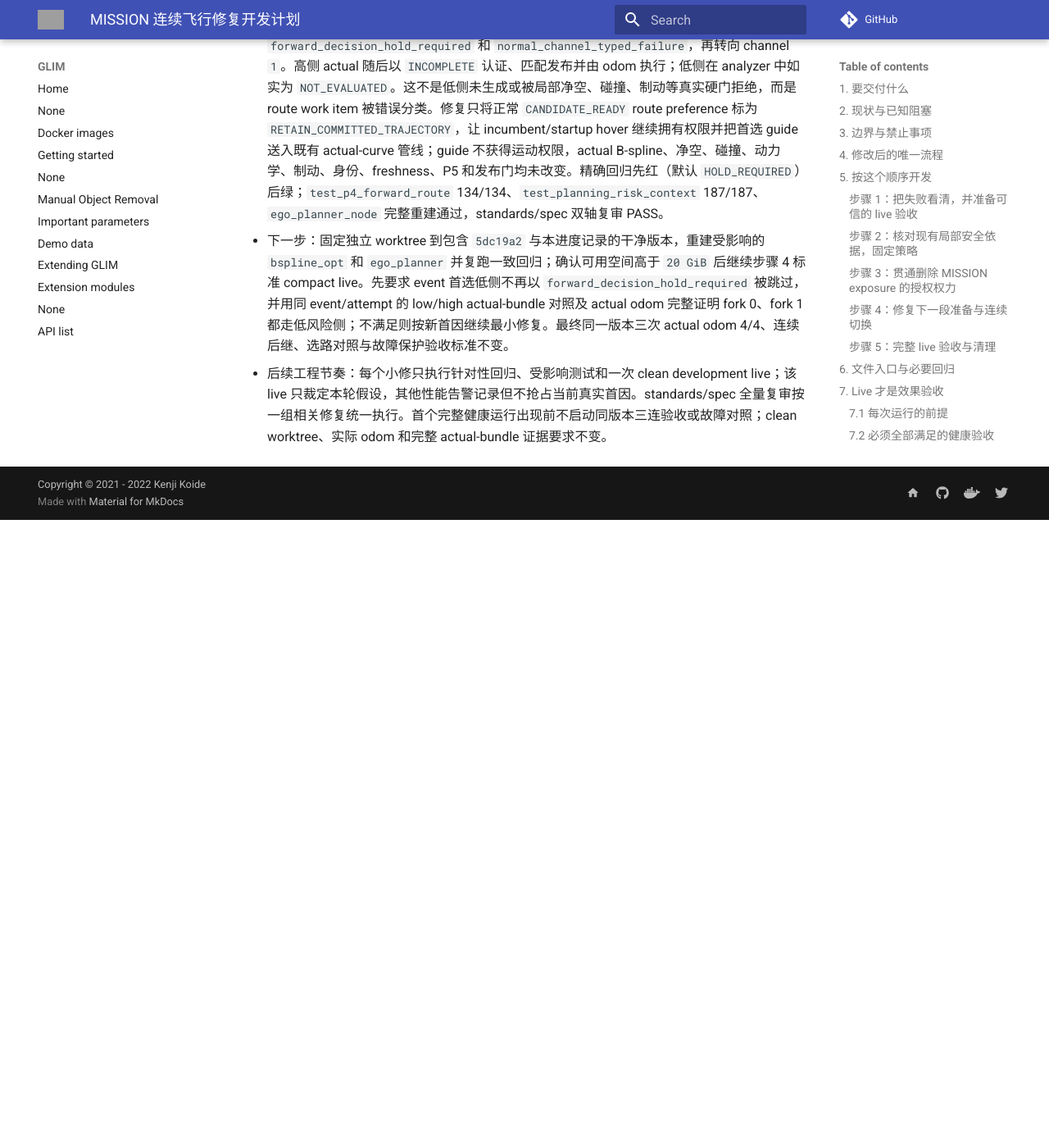
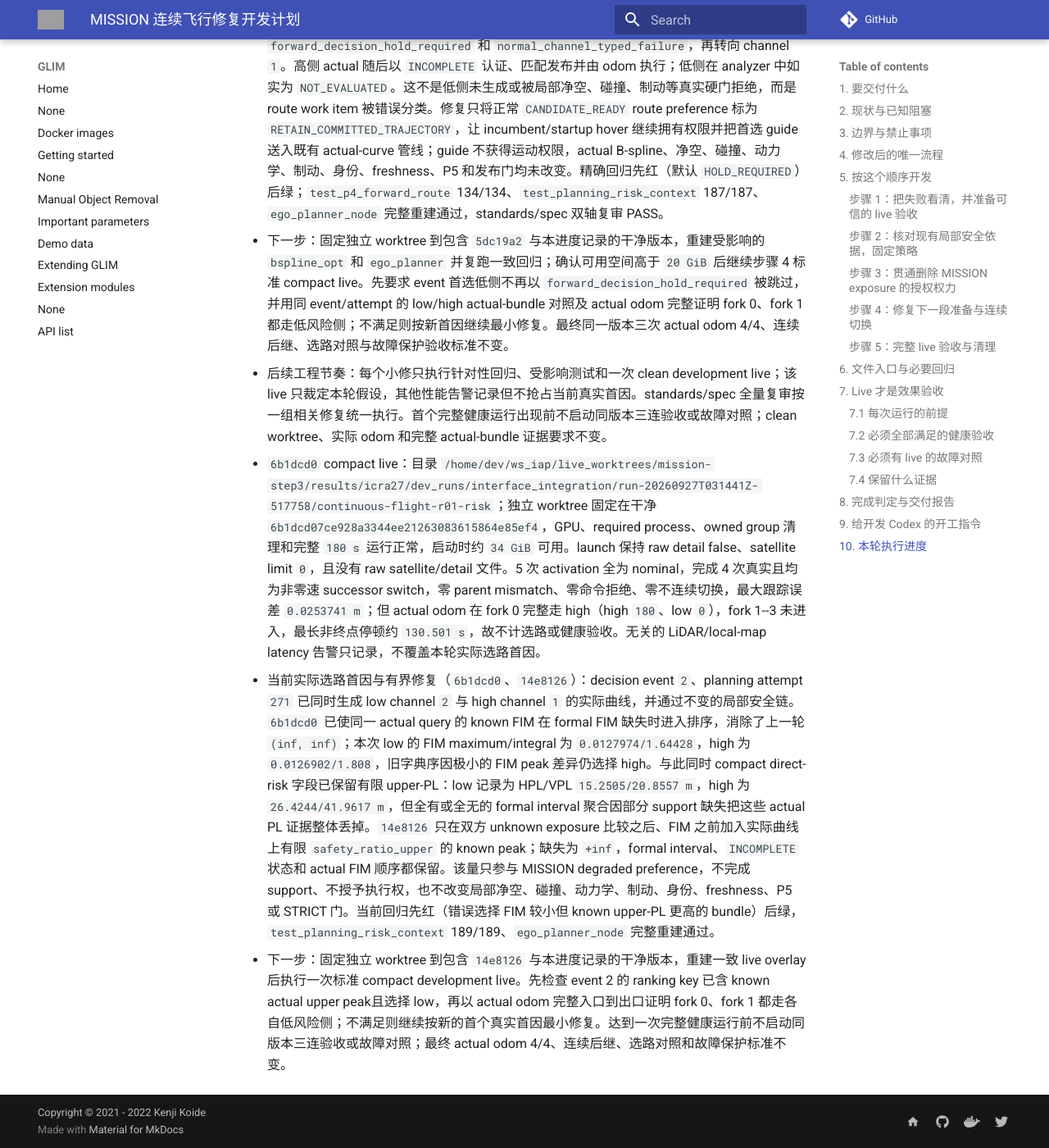
Before and after one commit to Printeger/iap, an MkDocs documentation site: the page built from docs/icra27/MISSION_CONTINUOUS_FLIGHT_IMPLEMENTATION_PLAN.md, in a window 1280 px wide and 1400 px high, scrolled down 46130 px. Shown: the whole window at 82% size. Built offline with MkDocs 1.6.1 and Material for MkDocs 9.7.7, drawn with Linux system fonts in a browser that asks for light colours; nearby versions of some CDN libraries; comment, search, counter and statistics services are not loaded; before the commit the page ends 46764 px from its top, so only the background shows below that; grey boxes are pictures that could not be loaded.

Commit message:
docs(plan): record partial actual PL ordering cause

```diff
--- a/docs/icra27/MISSION_CONTINUOUS_FLIGHT_IMPLEMENTATION_PLAN.md
+++ b/docs/icra27/MISSION_CONTINUOUS_FLIGHT_IMPLEMENTATION_PLAN.md
@@ -415,3 +415,6 @@
 - 当前实际选路首因与有界修复（`5dc19a2`）：decision event `2`、planning attempt `331` 的 route planner 已正确把低风险 channel `2` 选为首个 `CANDIDATE_READY/FINAL_CHANNEL`，但普通 route-preference 返回分支遗漏 `planning_disposition` 赋值，保留结构默认 `HOLD_REQUIRED`；manager 因而在生成任何低侧 actual curve 前记录 `forward_decision_hold_required` 和 `normal_channel_typed_failure`，再转向 channel `1`。高侧 actual 随后以 `INCOMPLETE` 认证、匹配发布并由 odom 执行；低侧在 analyzer 中如实为 `NOT_EVALUATED`。这不是低侧未生成或被局部净空、碰撞、制动等真实硬门拒绝，而是 route work item 被错误分类。修复只将正常 `CANDIDATE_READY` route preference 标为 `RETAIN_COMMITTED_TRAJECTORY`，让 incumbent/startup hover 继续拥有权限并把首选 guide 送入既有 actual-curve 管线；guide 不获得运动权限，actual B-spline、净空、碰撞、动力学、制动、身份、freshness、P5 和发布门均未改变。精确回归先红（默认 `HOLD_REQUIRED`）后绿；`test_p4_forward_route` 134/134、`test_planning_risk_context` 187/187、`ego_planner_node` 完整重建通过，standards/spec 双轴复审 PASS。
 - 下一步：固定独立 worktree 到包含 `5dc19a2` 与本进度记录的干净版本，重建受影响的 `bspline_opt` 和 `ego_planner` 并复跑一致回归；确认可用空间高于 `20 GiB` 后继续步骤 4 标准 compact live。先要求 event 首选低侧不再以 `forward_decision_hold_required` 被跳过，并用同 event/attempt 的 low/high actual-bundle 对照及 actual odom 完整证明 fork 0、fork 1 都走低风险侧；不满足则按新首因继续最小修复。最终同一版本三次 actual odom 4/4、连续后继、选路对照与故障保护验收标准不变。
 - 后续工程节奏：每个小修只执行针对性回归、受影响测试和一次 clean development live；该 live 只裁定本轮假设，其他性能告警记录但不抢占当前真实首因。standards/spec 全量复审按一组相关修复统一执行。首个完整健康运行出现前不启动同版本三连验收或故障对照；clean worktree、实际 odom 和完整 actual-bundle 证据要求不变。
+- `6b1dcd0` compact live：目录 `/home/dev/ws_iap/live_worktrees/mission-step3/results/icra27/dev_runs/interface_integration/run-20260927T031441Z-517758/continuous-flight-r01-risk`；独立 worktree 固定在干净 `6b1dcd07ce928a3344ee21263083615864e85ef4`，GPU、required process、owned group 清理和完整 `180 s` 运行正常，启动时约 `34 GiB` 可用。launch 保持 raw detail false、satellite limit `0`，且没有 raw satellite/detail 文件。5 次 activation 全为 nominal，完成 4 次真实且均为非零速 successor switch，零 parent mismatch、零命令拒绝、零不连续切换，最大跟踪误差 `0.0253741 m`；但 actual odom 在 fork 0 完整走 high（high `180`、low `0`），fork 1--3 未进入，最长非终点停顿约 `130.501 s`，故不计选路或健康验收。无关的 LiDAR/local-map latency 告警只记录，不覆盖本轮实际选路首因。
+- 当前实际选路首因与有界修复（`6b1dcd0`、`14e8126`）：decision event `2`、planning attempt `271` 已同时生成 low channel `2` 与 high channel `1` 的实际曲线，并通过不变的局部安全链。`6b1dcd0` 已使同一 actual query 的 known FIM 在 formal FIM 缺失时进入排序，消除了上一轮 `(inf, inf)`；本次 low 的 FIM maximum/integral 为 `0.0127974/1.64428`，high 为 `0.0126902/1.808`，旧字典序因极小的 FIM peak 差异仍选择 high。与此同时 compact direct-risk 字段已保留有限 upper-PL：low 记录为 HPL/VPL `15.2505/20.8557 m`，high 为 `26.4244/41.9617 m`，但全有或全无的 formal interval 聚合因部分 support 缺失把这些 actual PL 证据整体丢掉。`14e8126` 只在双方 unknown exposure 比较之后、FIM 之前加入实际曲线上有限 `safety_ratio_upper` 的 known peak；缺失为 `+inf`，formal interval、`INCOMPLETE` 状态和 actual FIM 顺序都保留。该量只参与 MISSION degraded preference，不完成 support、不授予执行权，也不改变局部净空、碰撞、动力学、制动、身份、freshness、P5 或 STRICT 门。当前回归先红（错误选择 FIM 较小但 known upper-PL 更高的 bundle）后绿，`test_planning_risk_context` 189/189、`ego_planner_node` 完整重建通过。
+- 下一步：固定独立 worktree 到包含 `14e8126` 与本进度记录的干净版本，重建一致 live overlay 后执行一次标准 compact development live。先检查 event 2 的 ranking key 已含 known actual upper peak且选择 low，再以 actual odom 完整入口到出口证明 fork 0、fork 1 都走各自低风险侧；不满足则继续按新的首个真实首因最小修复。达到一次完整健康运行前不启动同版本三连验收或故障对照；最终 actual odom 4/4、连续后继、选路对照和故障保护标准不变。
```
